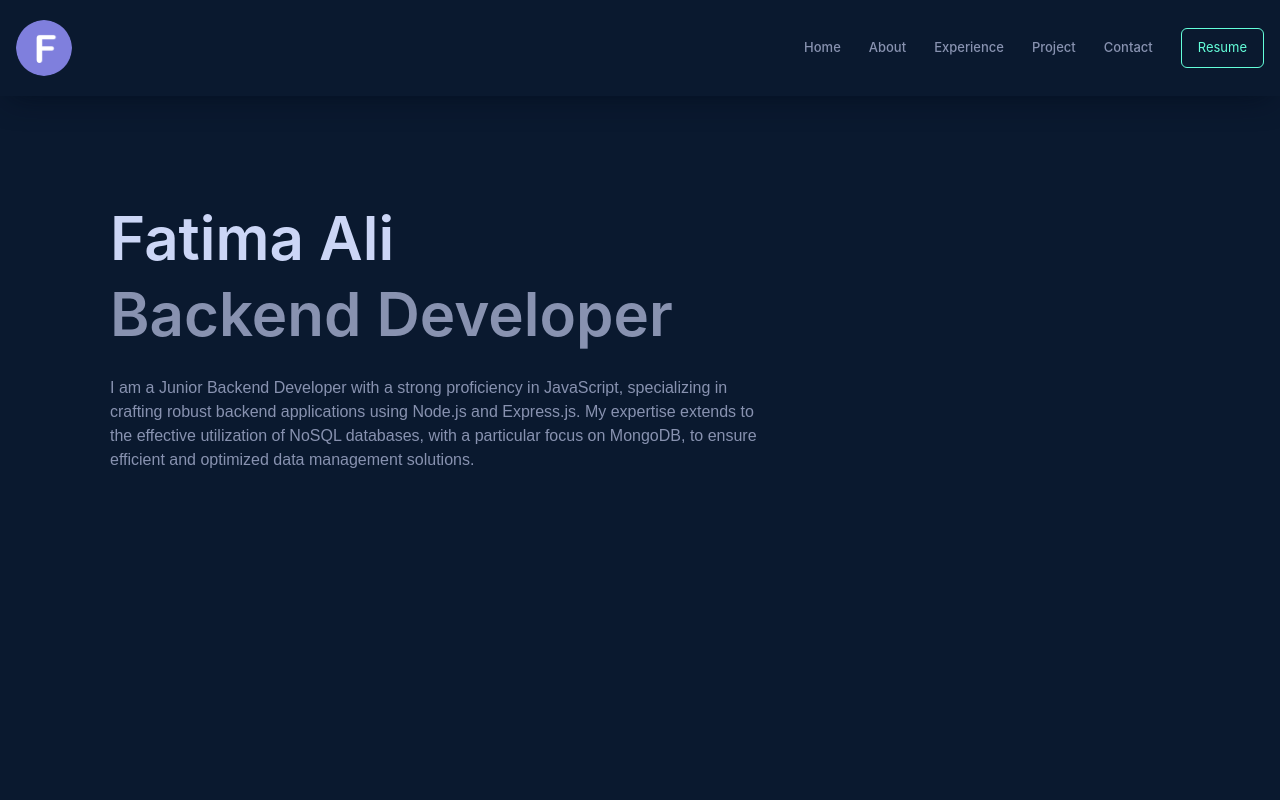
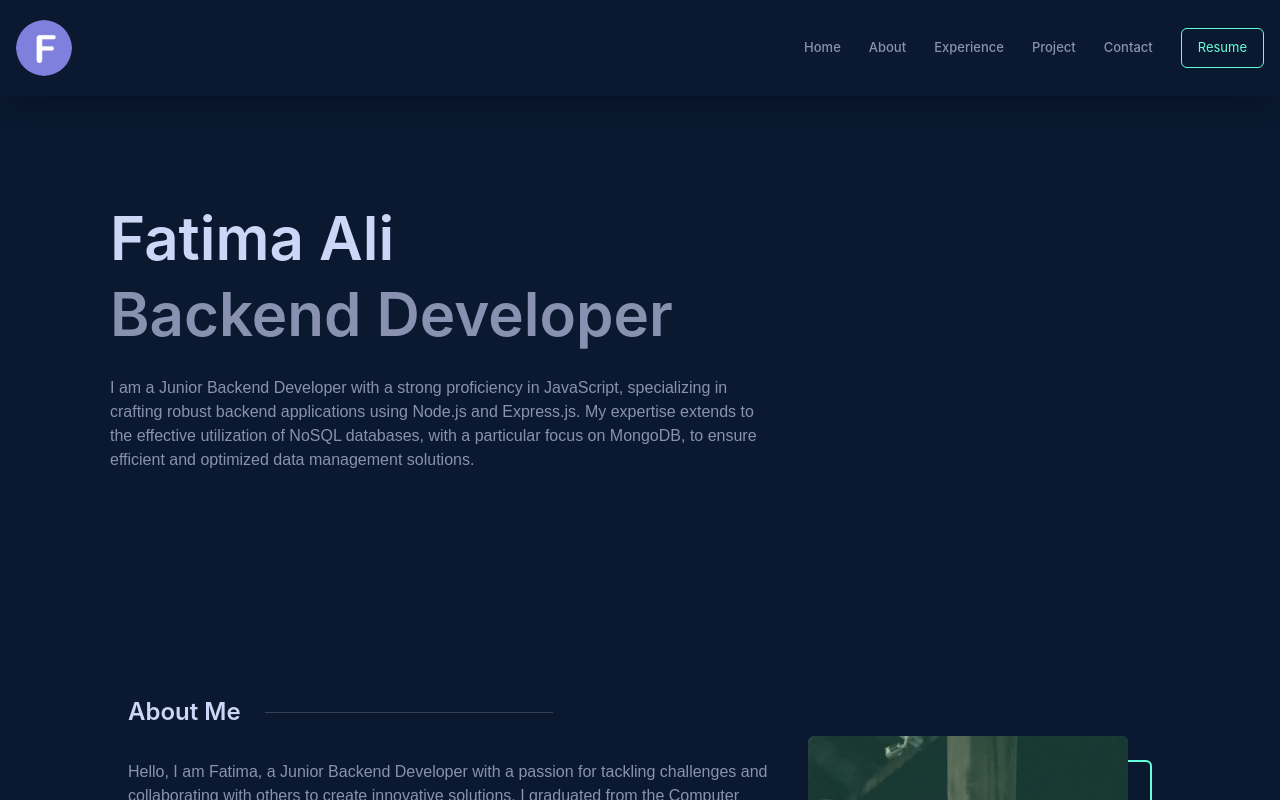
Before and after one commit to fatimaali200/portfolio, a Next.js app: page / in a window 1280 px wide. Built offline with nearby package versions, Linux system fonts and the light colour scheme.

Commit message:
feat: implement about me section

```diff
--- a/pages/index.tsx
+++ b/pages/index.tsx
@@ -4,6 +4,7 @@ import LeftSide from "@/components/LeftSide";
 import RightSide from "@/components/RightSide";
 import { motion } from "framer-motion";
 import Banner from "@/components/Banner";
+import About from "@/components/About";
 
 export default function Home() {
   return (
@@ -27,15 +28,16 @@ export default function Home() {
           </motion.div>
           <div className="h-[88vh] w-full mx-auto p-4">
             <Banner />
+            <About />
           </div>
-          <motion.div
+          {/**<motion.div
             initial={{ opacity: 0 }}
             animate={{ opacity: 1 }}
             transition={{ delay: 1.5 }}
             className="hidden xl:inline-flex w-32 h-full fixed right-0 botom-0"
           >
             <RightSide />
-          </motion.div>
+          </motion.div> */}
         </div>
       </main>
     </>
```
